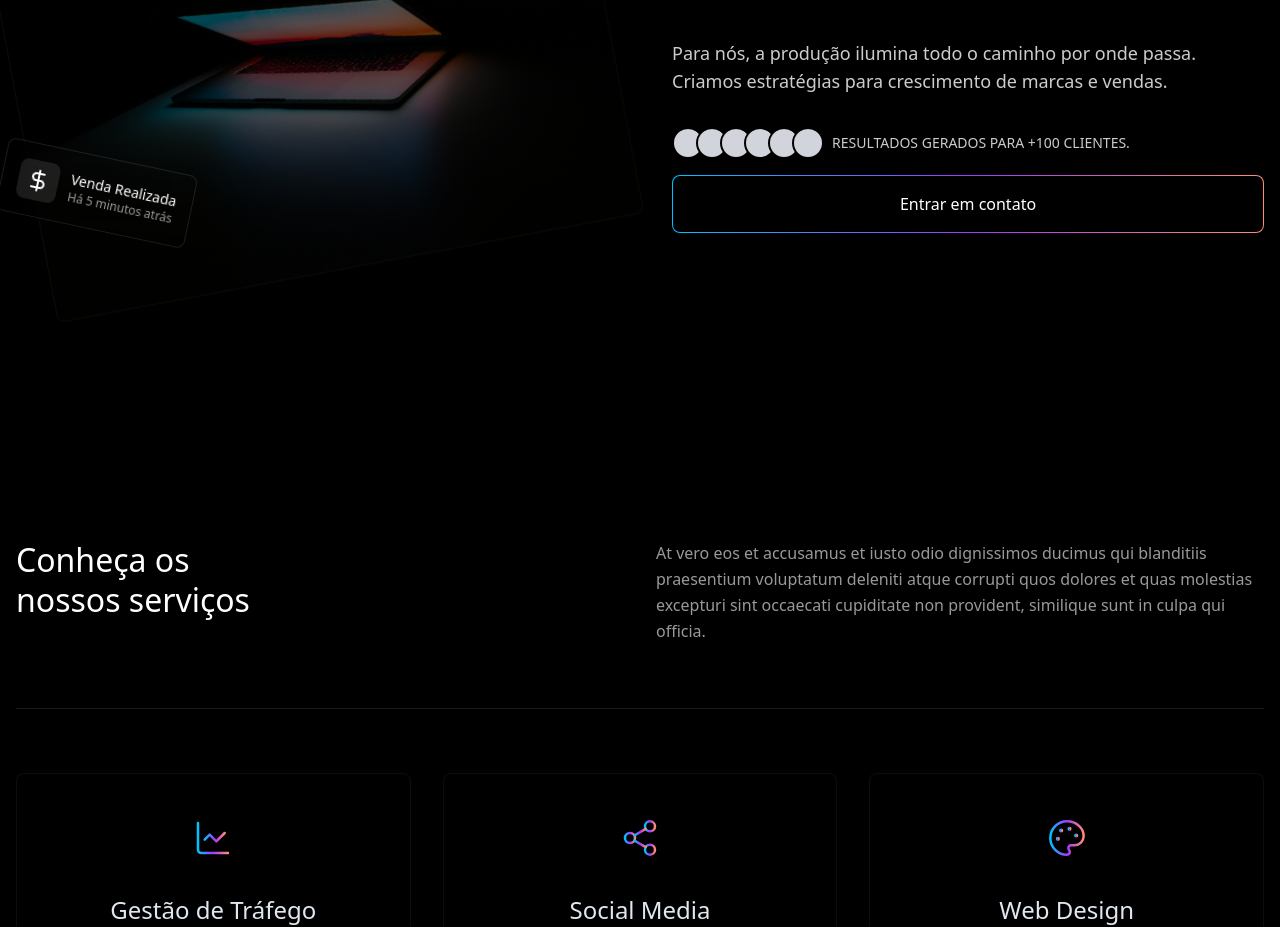
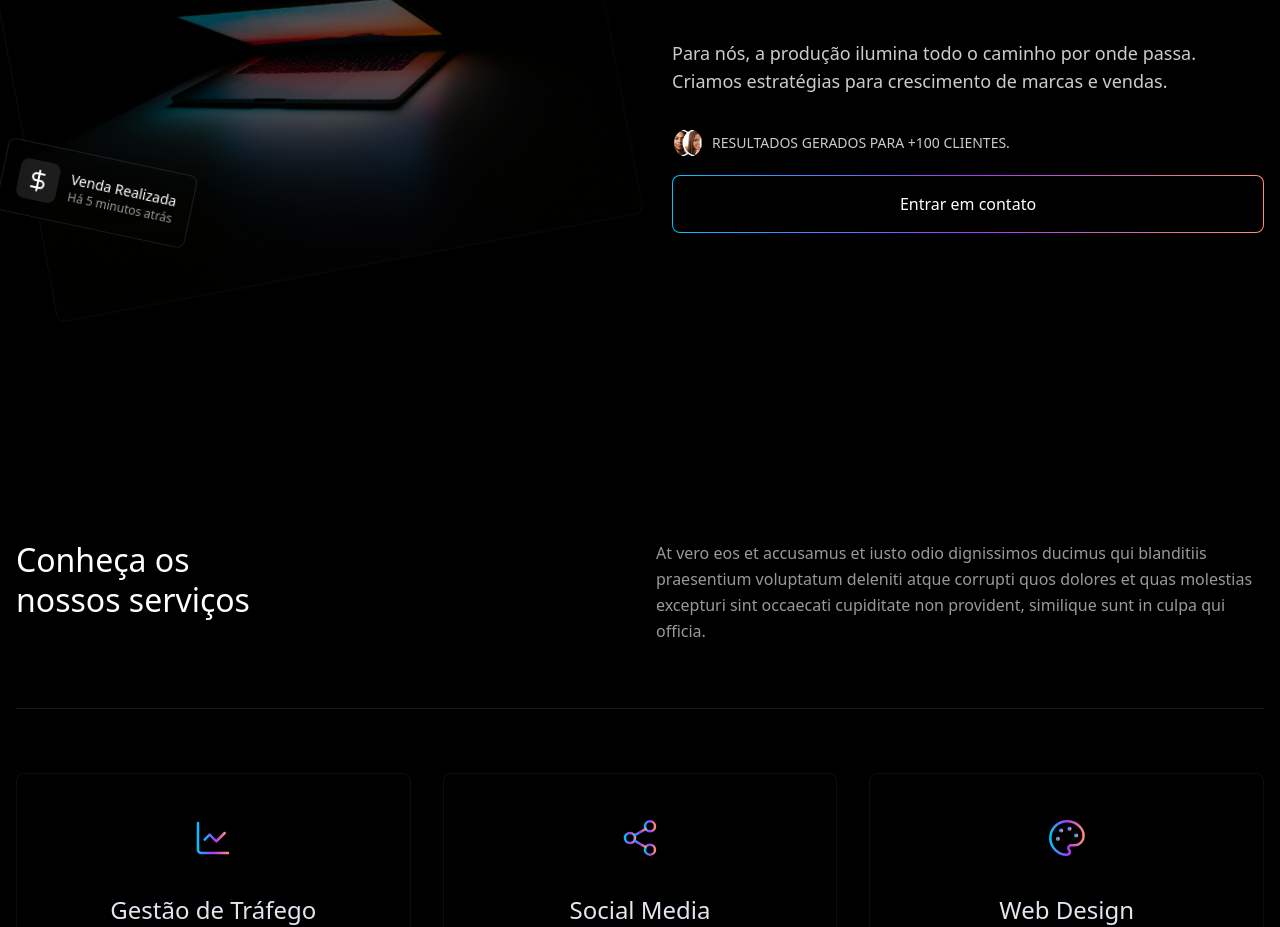
Before and after one commit to Fantom-Labs/lumuz-digital-website-safecode, a React (Vite) app: page / in a window 1280 px wide. Shown: the part 1140-2067 px from the top of the page. Built offline with nearby package versions, Linux system fonts and the light colour scheme; a web font is replaced by a local one.

Commit message:
Update SVG to Image
Replaced the SVG element with an image tag in the specified component, ensuring the image is aligned horizontally with the surrounding text for optimal presentation.
[skip gpt_engineer]

```diff
--- a/src/pages/Index.tsx
+++ b/src/pages/Index.tsx
@@ -112,13 +112,12 @@ const Index = () => {
               </p>
               <div className="space-y-4">
                 <div className="flex items-center gap-2">
-                  <div className="flex -space-x-2">
-                    {[...Array(6)].map((_, index) => (
-                      <div
-                        key={index}
-                        className="w-8 h-8 rounded-full bg-gray-300 border-2 border-black"
-                      />
-                    ))}
+                  <div className="flex -space-x-3">
+                    <img
+                      src="/lovable-uploads/fd3e7c2d-c703-42ab-bfb7-84b29dbb0bb6.png"
+                      alt="Team members"
+                      className="w-8 h-8 rounded-full border-2 border-black object-cover"
+                    />
                   </div>
                   <span className="text-sm text-white/80">
                     RESULTADOS GERADOS PARA +100 CLIENTES.
```
Also changed, not shown: public/lovable-uploads/fd3e7c2d-c703-42ab-bfb7-84b29dbb0bb6.png (added).
